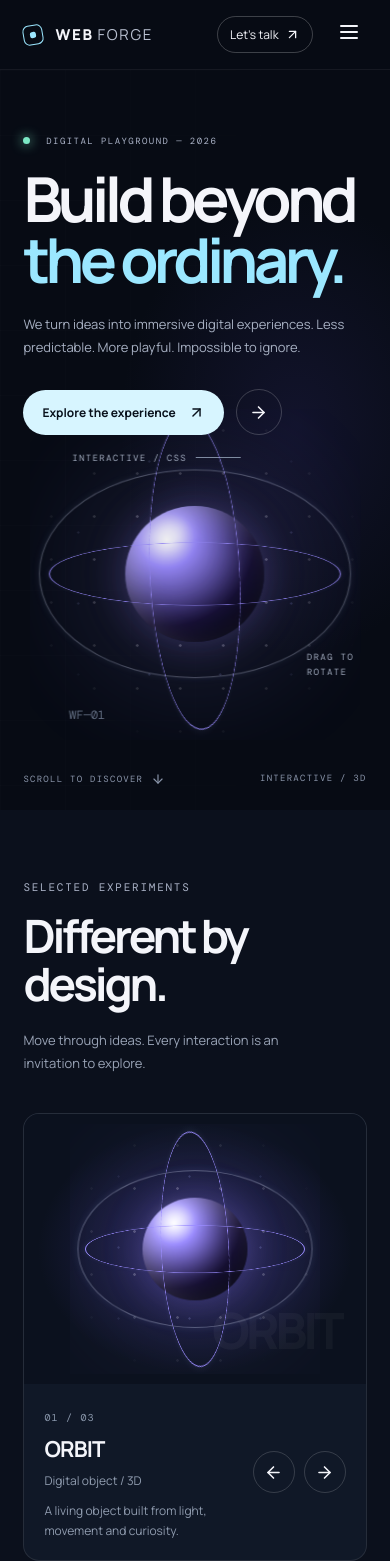
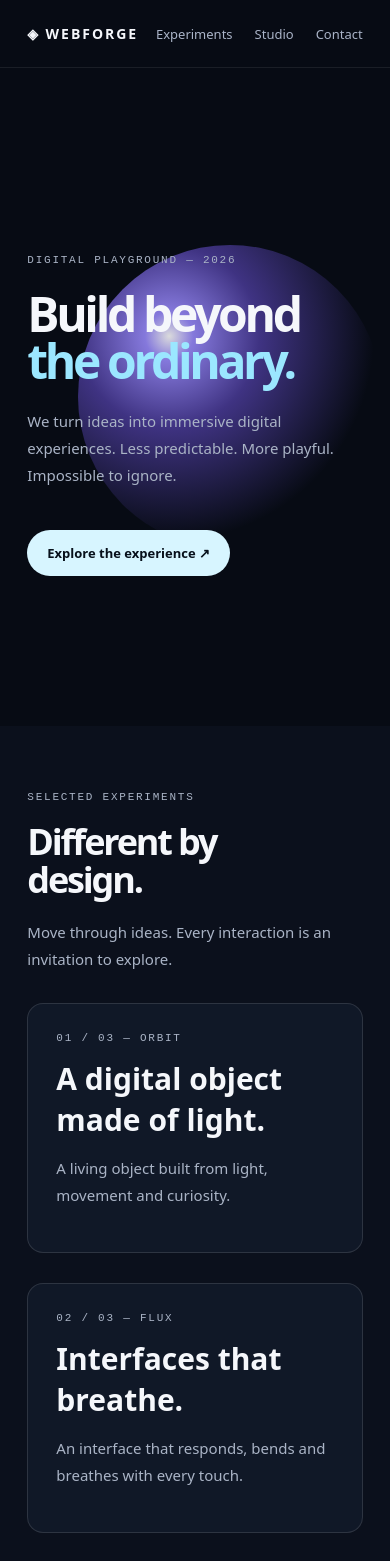
Before and after one commit to ahmedkaffi99-spec/webforge-interactive, a React (Vite) app: page / in a window 390 px wide. Shown: the top 1561 px of the page. Built offline with nearby package versions, Linux system fonts and the light colour scheme.

Commit message:
Emergency mobile blank-screen fallback: remove runtime dependencies

```diff
--- a/src/App.jsx
+++ b/src/App.jsx
@@ -1,61 +1,25 @@
-import { useState, useRef } from 'react';
-import { ArrowDown, ArrowRight, ArrowLeft, ArrowUpRight, Menu, X, Sparkles, Orbit, Layers3, MousePointer2 } from 'lucide-react';
-import InteractiveScene from './components/InteractiveScene.jsx';
-
-const concepts = [
-  { id: '01', name: 'ORBIT', category: 'Digital object / 3D', copy: 'A living object built from light, movement and curiosity.', theme: 0 },
-  { id: '02', name: 'FLUX', category: 'Interaction / UI', copy: 'An interface that responds, bends and breathes with every touch.', theme: 1 },
-  { id: '03', name: 'NOVA', category: 'Experience / Web', copy: 'A glimpse of the internet as an immersive space.', theme: 2 }
-];
-
 export default function App() {
-  const [active, setActive] = useState(0);
-  const [menuOpen, setMenuOpen] = useState(false);
-  const swipeX = useRef(null);
-  const concept = concepts[active];
-  const move = (step) => setActive((v) => (v + step + concepts.length) % concepts.length);
-  const swipeStart = (e) => { swipeX.current = e.touches?.[0]?.clientX ?? null; };
-  const swipeEnd = (e) => {
-    if (swipeX.current == null) return;
-    const dx = (e.changedTouches?.[0]?.clientX ?? swipeX.current) - swipeX.current;
-    if (Math.abs(dx) > 40) move(dx < 0 ? 1 : -1);
-    swipeX.current = null;
+  const styles = {
+    page: { minHeight: '100vh', background: '#070b14', color: '#f5f7fb', fontFamily: 'system-ui, sans-serif', overflow: 'hidden' },
+    header: { display: 'flex', justifyContent: 'space-between', alignItems: 'center', padding: '24px clamp(20px, 7vw, 80px)', borderBottom: '1px solid rgba(255,255,255,.08)' },
+    brand: { fontWeight: 800, letterSpacing: '.14em', fontSize: 14 },
+    nav: { display: 'flex', gap: 22, color: '#aab4c8', fontSize: 13 },
+    hero: { padding: '70px clamp(20px, 7vw, 80px) 35px', minHeight: '78vh', position: 'relative', display: 'flex', alignItems: 'center' },
+    title: { fontSize: 'clamp(48px, 11vw, 100px)', lineHeight: .98, letterSpacing: '-.07em', margin: '24px 0', position: 'relative', zIndex: 2 },
+    copy: { maxWidth: 390, color: '#aab4c6', fontSize: 15, lineHeight: 1.8, position: 'relative', zIndex: 2 },
+    art: { position: 'absolute', width: 'min(78vw, 580px)', height: 'min(78vw, 580px)', right: '2%', top: '50%', transform: 'translateY(-50%)', borderRadius: '50%', background: 'radial-gradient(circle at 30% 30%, #fff 0%, #9b8cff 8%, #493a96 30%, rgba(7,11,20,0) 68%)', opacity: .85, pointerEvents: 'none' },
+    btn: { marginTop: 26, display: 'inline-block', background: '#d7f5ff', color: '#07101b', borderRadius: 30, padding: '14px 20px', fontWeight: 700, textDecoration: 'none', fontSize: 13 },
+    section: { padding: '65px clamp(20px, 7vw, 80px)', background: '#0b101c' },
+    sectionTitle: { fontSize: 'clamp(36px, 7vw, 64px)', lineHeight: 1.05, letterSpacing: '-.06em', margin: '20px 0' },
+    card: { border: '1px solid rgba(255,255,255,.12)', borderRadius: 16, padding: 28, background: '#101827', marginTop: 30 },
+    kicker: { color: '#aab4c6', fontSize: 11, letterSpacing: '.16em', fontFamily: 'monospace' }
   };
-  const scrollProjects = () => document.getElementById('experiments')?.scrollIntoView({ behavior: 'smooth' });
-  return <main id="top">
-    <header className="topbar">
-      <a className="brand" href="#top"><span className="brand-mark"><span /></span>WEB<span className="brand-light">FORGE</span></a>
-      <nav className={menuOpen ? 'nav nav-open' : 'nav'}>
-        <a href="#experiments" onClick={() => setMenuOpen(false)}>Experiments</a><a href="#studio" onClick={() => setMenuOpen(false)}>Studio</a><a href="#contact" onClick={() => setMenuOpen(false)}>Contact</a>
-      </nav>
-      <a className="top-cta" href="#contact">Let's talk <ArrowUpRight size={15}/></a>
-      <button className="menu-toggle" onClick={() => setMenuOpen(v => !v)} aria-label="Toggle navigation">{menuOpen ? <X/> : <Menu/>}</button>
-    </header>
-    <section className="hero" id="top-hero">
-      <div className="hero-grid"/>
-      <div className="hero-content">
-        <div className="hero-kicker"><span className="status-dot"/> DIGITAL PLAYGROUND — 2026</div>
-        <h1 className="hero-title">Build beyond<br/><span>the ordinary.</span></h1>
-        <p className="hero-copy">We turn ideas into immersive digital experiences. Less predictable. More playful. Impossible to ignore.</p>
-        <div className="hero-actions"><button className="primary-btn" onClick={scrollProjects}>Explore the experience <ArrowUpRight size={17}/></button><button className="round-btn" onClick={() => move(1)} aria-label="Next experience"><ArrowRight size={19}/></button></div>
-      </div>
-      <div className="hero-art">
-        <InteractiveScene theme={concept.theme}/>
-        <div className="orbit-label label-top"><span>INTERACTIVE / CSS</span><span className="label-line"/></div>
-        <div className="orbit-label label-side"><span>DRAG TO<br/>ROTATE</span></div><div className="art-index">WF—{concept.id}</div>
-      </div>
-      <div className="hero-foot"><span>SCROLL TO DISCOVER <ArrowDown size={14}/></span><span>INTERACTIVE / 3D</span></div>
-    </section>
-    <section className="showcase" id="experiments">
-      <div className="section-head"><div><div className="mini-kicker">SELECTED EXPERIMENTS</div><h2>Different by<br/>design.</h2></div><p>Move through ideas. Every interaction is an invitation to explore.</p></div>
-      <div className="carousel-card" onTouchStart={swipeStart} onTouchEnd={swipeEnd}>
-        <div className={`card-art card-theme-${concept.theme}`}><InteractiveScene theme={concept.theme}/><span className="card-watermark">{concept.name}</span></div>
-        <div className="card-info"><div><span className="card-num">{concept.id} / 03</span><h3>{concept.name}</h3><p>{concept.category}</p><p className="card-description">{concept.copy}</p></div><div className="carousel-controls"><button onClick={() => move(-1)} aria-label="Previous"><ArrowLeft size={19}/></button><button onClick={() => move(1)} aria-label="Next"><ArrowRight size={19}/></button></div></div>
-      </div>
-      <div className="slide-dots">{concepts.map((item,i)=><button key={item.id} className={i===active?'dot active':'dot'} onClick={()=>setActive(i)} aria-label={`Go to concept ${i+1}`}/>)}</div>
-    </section>
-    <section className="manifesto" id="studio"><div className="mini-kicker">OUR PLAYGROUND</div><h2>Curiosity is our<br/><span>favorite tool.</span></h2><div className="manifesto-bottom"><p>WebForge is a playground for ideas, where design meets technology and the web becomes something you can feel. We build with intention, experiment without fear and obsess over the tiny details that make an experience memorable.</p><div className="manifesto-icons"><div><Orbit/><span>Motion</span></div><div><Layers3/><span>Depth</span></div><div><MousePointer2/><span>Play</span></div></div></div></section>
-    <section className="contact" id="contact"><div className="mini-kicker">HAVE AN IDEA?</div><h2>Let's make<br/>something <span>matter.</span></h2><a className="contact-link" href="mailto:hello@webforge.studio">Start a conversation <ArrowUpRight/></a></section>
-    <footer><a className="brand footer-brand" href="#top"><span className="brand-mark"><span/></span>WEB<span className="brand-light">FORGE</span></a><span>© 2026 WEBFORGE EXPERIMENTS</span><span>MADE FOR THE CURIOUS <Sparkles size={13}/></span></footer>
-  </main>;
+  return <div style={styles.page}>
+    <header style={styles.header}><div style={styles.brand}>◈ WEBFORGE</div><nav style={styles.nav}><a style={{color:'inherit',textDecoration:'none'}} href="#experiments">Experiments</a><a style={{color:'inherit',textDecoration:'none'}} href="#studio">Studio</a><a style={{color:'inherit',textDecoration:'none'}} href="#contact">Contact</a></nav></header>
+    <section style={styles.hero}><div style={styles.art}/><div style={{maxWidth:640,position:'relative'}}><div style={styles.kicker}>DIGITAL PLAYGROUND — 2026</div><h1 style={styles.title}>Build beyond<br/><span style={{color:'#9be7ff'}}>the ordinary.</span></h1><p style={styles.copy}>We turn ideas into immersive digital experiences. Less predictable. More playful. Impossible to ignore.</p><a href="#experiments" style={styles.btn}>Explore the experience ↗</a></div></section>
+    <section id="experiments" style={styles.section}><div style={styles.kicker}>SELECTED EXPERIMENTS</div><h2 style={styles.sectionTitle}>Different by<br/>design.</h2><p style={styles.copy}>Move through ideas. Every interaction is an invitation to explore.</p><div style={styles.card}><div style={styles.kicker}>01 / 03 — ORBIT</div><h2 style={{fontSize:30,margin:'14px 0'}}>A digital object made of light.</h2><p style={styles.copy}>A living object built from light, movement and curiosity.</p></div><div style={styles.card}><div style={styles.kicker}>02 / 03 — FLUX</div><h2 style={{fontSize:30,margin:'14px 0'}}>Interfaces that breathe.</h2><p style={styles.copy}>An interface that responds, bends and breathes with every touch.</p></div><div style={styles.card}><div style={styles.kicker}>03 / 03 — NOVA</div><h2 style={{fontSize:30,margin:'14px 0'}}>A web of possibility.</h2><p style={styles.copy}>A glimpse of the internet as an immersive space.</p></div></section>
+    <section id="studio" style={{...styles.section,background:'#070b14'}}><div style={styles.kicker}>OUR PLAYGROUND</div><h2 style={styles.sectionTitle}>Curiosity is our<br/><span style={{color:'#9be7ff'}}>favorite tool.</span></h2><p style={{...styles.copy,maxWidth:560}}>WebForge is a playground for ideas, where design meets technology and the web becomes something you can feel. We build with intention, experiment without fear and obsess over the tiny details that make an experience memorable.</p></section>
+    <section id="contact" style={{...styles.section,background:'#d7f5ff',color:'#07101b'}}><div style={{...styles.kicker,color:'#4e6275'}}>HAVE AN IDEA?</div><h2 style={styles.sectionTitle}>Let's make<br/>something matter.</h2><a style={{...styles.btn,background:'#07101b',color:'#d7f5ff'}} href="mailto:hello@webforge.studio">Start a conversation ↗</a></section>
+    <footer style={{padding:'28px clamp(20px, 7vw, 80px)',display:'flex',justifyContent:'space-between',gap:15,flexWrap:'wrap',fontSize:10,letterSpacing:'.1em',color:'#7e899c'}}><strong style={{color:'#f5f7fb'}}>WEBFORGE</strong><span>© 2026 WEBFORGE EXPERIMENTS</span></footer>
+  </div>;
 }
```
